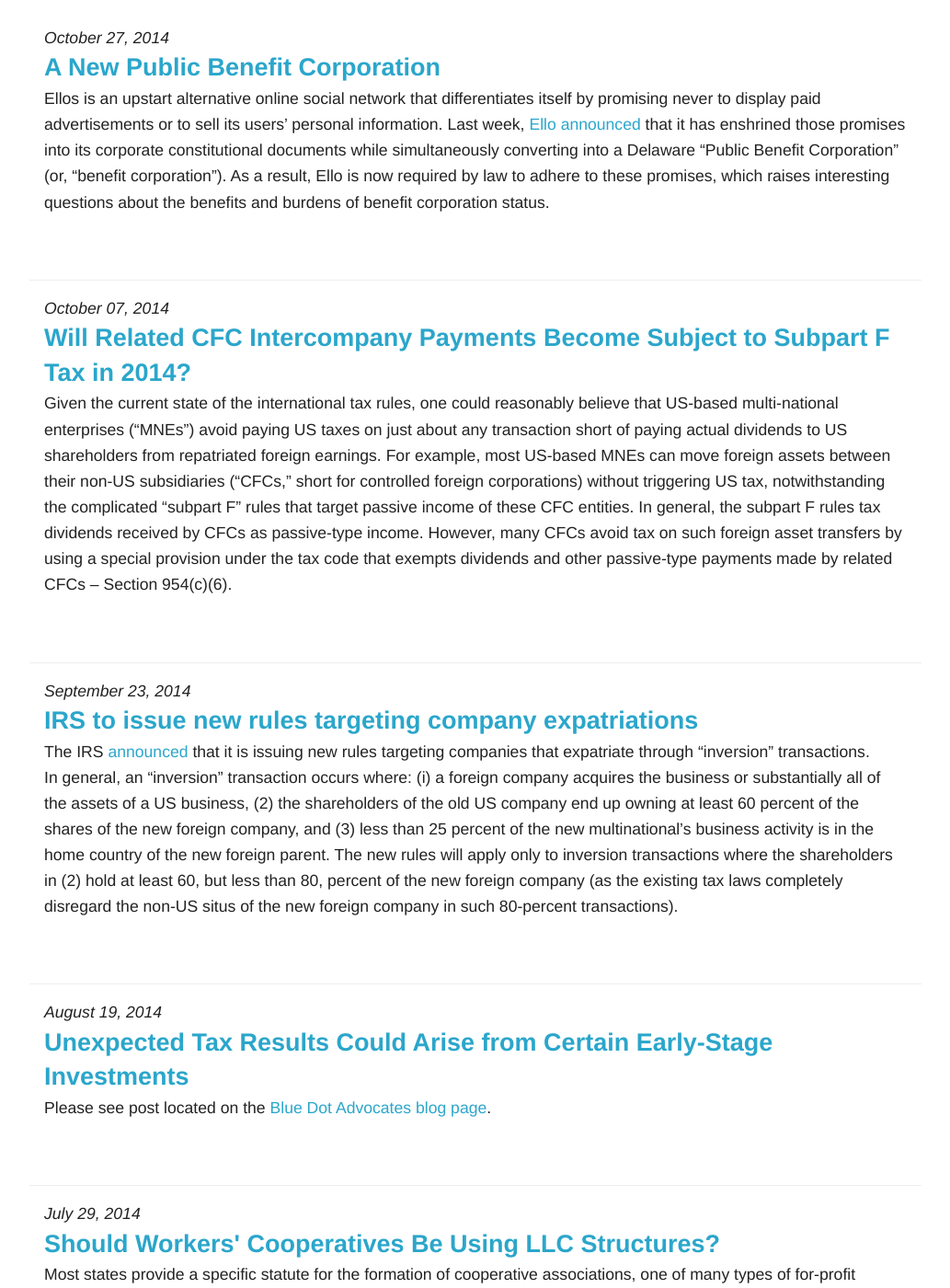
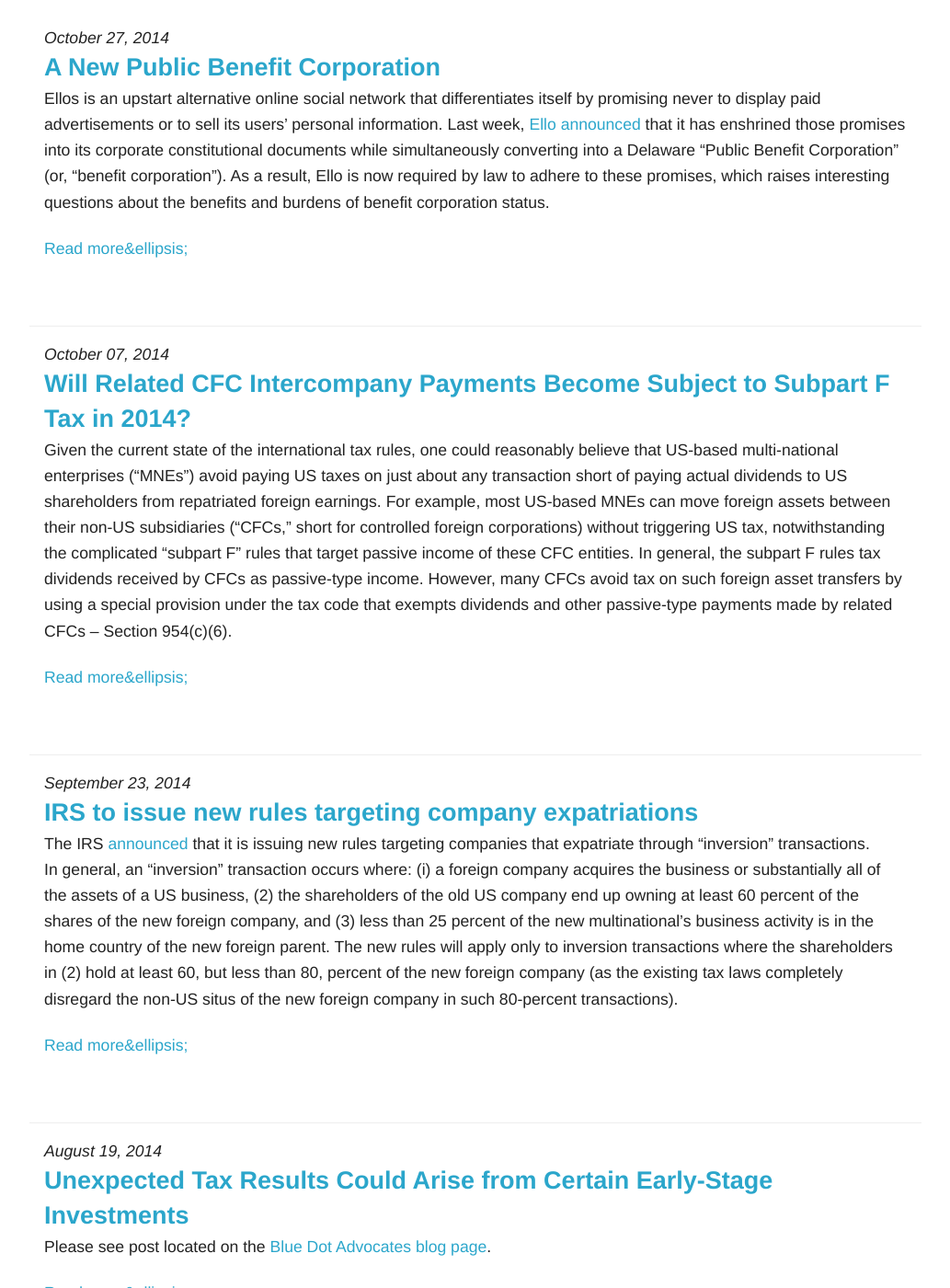
Before and after one commit to brianmik/bmaustinlaw, a Jekyll site: the page built from blog/index.html, in a window 1280 px wide and 1400 px high, scrolled down 333 px. Shown: the whole window at 92% size, without its empty margins (123-1156 px from the left). Built offline with Jekyll 4.4.1, drawn with Linux system fonts in a browser that asks for light colours; Markdown is read by kramdown in place of the engine named in the settings; comment, search, counter and statistics services are not loaded; some of the changed text lies outside the part shown.

Commit message:
adding read more links to blog index

```diff
--- a/blog/index.html
+++ b/blog/index.html
@@ -15,6 +15,7 @@
                 <h1 class="post-title space-none"><a href="{{ post.url }}">{{ post.title }}</a></h1>
               </header>
                 <p class="space-none">{{ post.excerpt }}</p>
+                <p><a href="{{ post.url }}">Read more&ellipsis;</a></p>
             </article>
           </li>
           {% endfor %}
```
